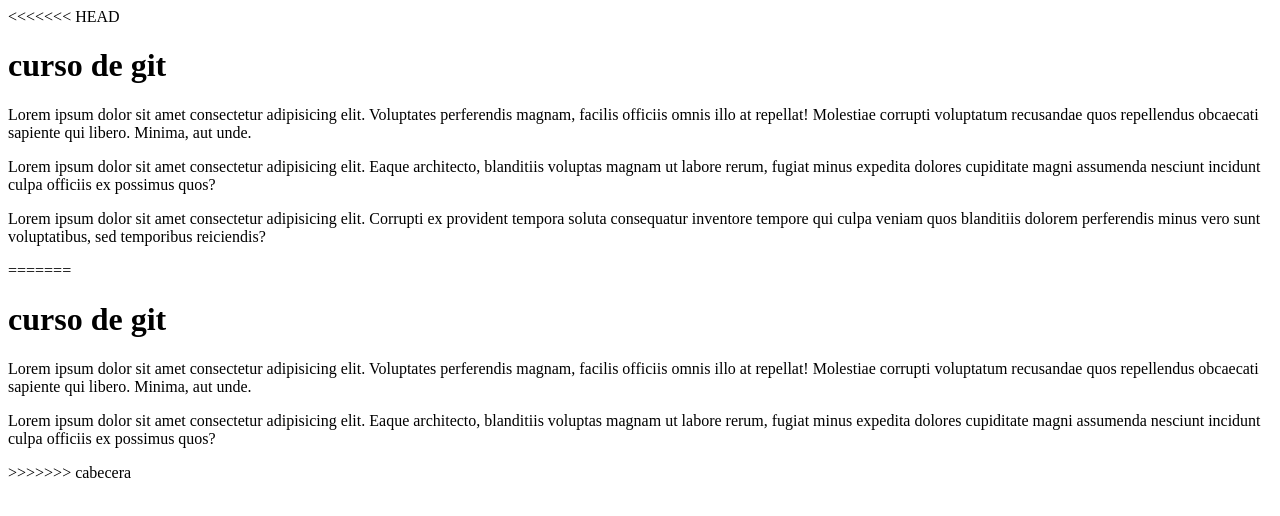
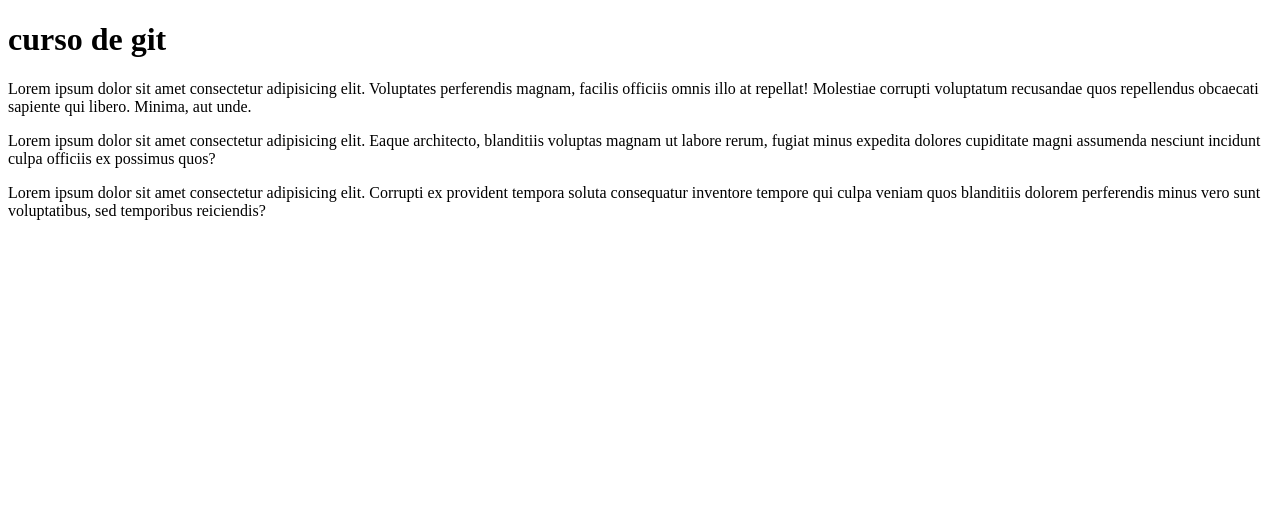
Before and after one commit to AxelCortezA/CursoGit, a plain HTML site: page index.html in a window 1280 px wide. Drawn offline with Linux system fonts and the light colour scheme.

Commit message:
modificacion

```diff
--- a/index.html
+++ b/index.html
@@ -7,22 +7,11 @@
     <title>Document</title>
 </head>
 <body>
-<<<<<<< HEAD
     <div class="container">
         <h1>curso de git</h1>
         <p>Lorem ipsum dolor sit amet consectetur adipisicing elit. Voluptates perferendis magnam, facilis officiis omnis illo at repellat! Molestiae corrupti voluptatum recusandae quos repellendus obcaecati sapiente qui libero. Minima, aut unde.</p>
         <p>Lorem ipsum dolor sit amet consectetur adipisicing elit. Eaque architecto, blanditiis voluptas magnam ut labore rerum, fugiat minus expedita dolores cupiditate magni assumenda nesciunt incidunt culpa officiis ex possimus quos?</p>
         <p>Lorem ipsum dolor sit amet consectetur adipisicing elit. Corrupti ex provident tempora soluta consequatur inventore tempore qui culpa veniam quos blanditiis dolorem perferendis minus vero sunt voluptatibus, sed temporibus reiciendis?</p>
     </div>
-=======
-    <header>
-        <div class="container">
-            <h1>curso de git</h1>
-            <p>Lorem ipsum dolor sit amet consectetur adipisicing elit. Voluptates perferendis magnam, facilis officiis omnis illo at repellat! Molestiae corrupti voluptatum recusandae quos repellendus obcaecati sapiente qui libero. Minima, aut unde.</p>
-            <p>Lorem ipsum dolor sit amet consectetur adipisicing elit. Eaque architecto, blanditiis voluptas magnam ut labore rerum, fugiat minus expedita dolores cupiditate magni assumenda nesciunt incidunt culpa officiis ex possimus quos?</p>
-
-        </div>
-    </header>
->>>>>>> cabecera
 </body>
 </html>
```
